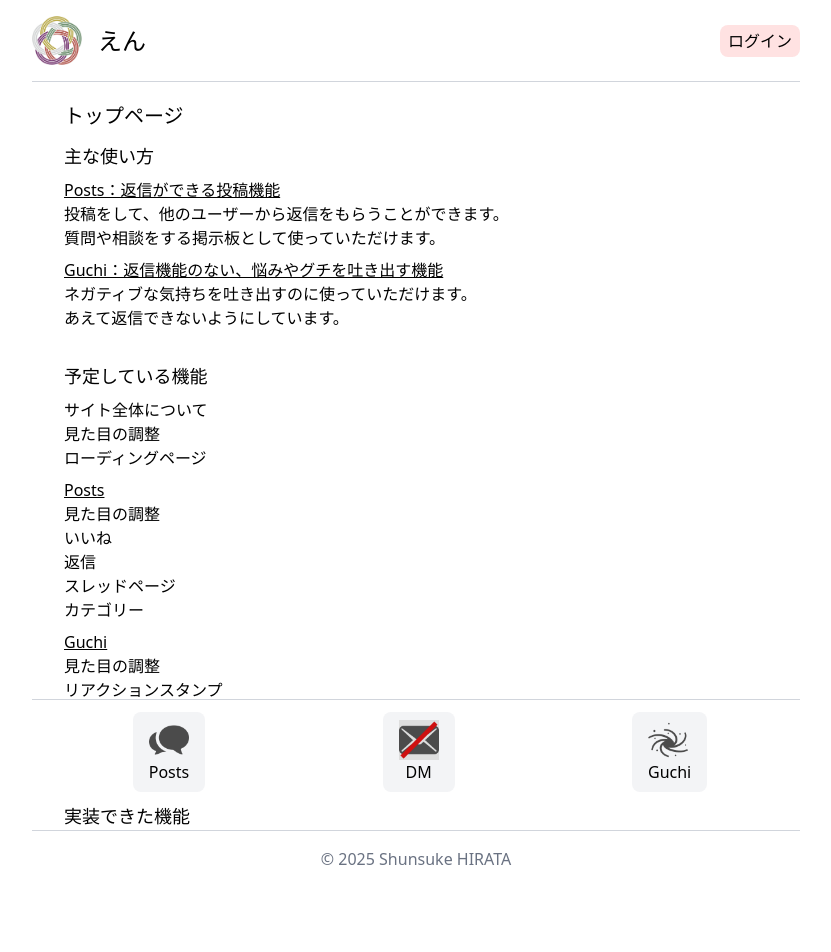
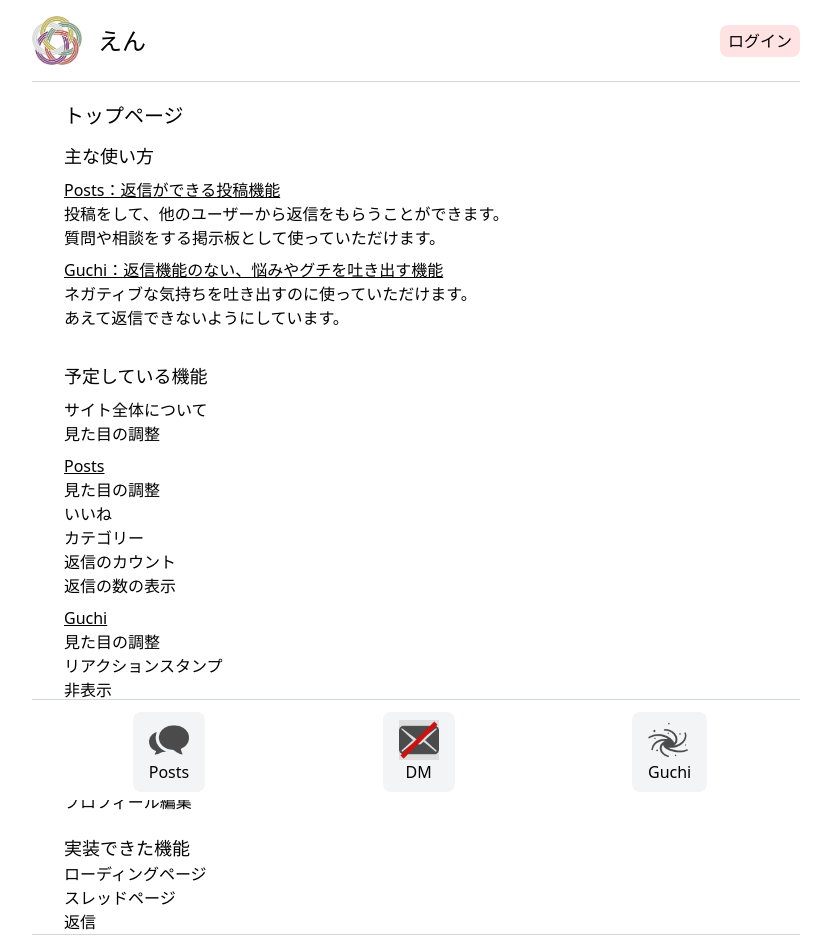
Before and after one commit to Shunsuke0205/message-board-site-on-vercel, a Next.js app: page / in a window 1280 px wide. Shown: the top 952 px of the page, without its empty margins (224-1055 px from the left). Built offline with nearby package versions, Linux system fonts and the light colour scheme; no server answers.

Commit message:
fix: update todo

```diff
--- a/src/app/page.tsx
+++ b/src/app/page.tsx
@@ -29,7 +29,6 @@ export default function Home() {
       <h3 className="mt-2">サイト全体について</h3>
       <ul>
         <li>見た目の調整</li>
-        <li>ローディングページ</li>
       </ul>
       <h3 className="mt-2">
         <Link href={"/posts"} className="underline">
@@ -39,9 +38,9 @@ export default function Home() {
       <ul>
         <li>見た目の調整</li>
         <li>いいね</li>
-        <li>返信</li>
-        <li>スレッドページ</li>
         <li>カテゴリー</li>
+        <li>返信のカウント</li>
+        <li>返信の数の表示</li>
       </ul>
       <h3 className="mt-2">
         <Link href={"/complain"} className="underline">
@@ -55,8 +54,18 @@ export default function Home() {
         <li>カテゴリー</li>
       </ul>
       <h3 className="mt-2">DM機能</h3>
+      <h3 className="mt-2">プロフィールページ</h3>
+      <ul>
+        <li>プロフィール編集</li>
+      </ul>
 
       <h2 className="mt-5 text-lg">実装できた機能</h2>
+      <ul>
+        <li>ローディングページ</li>
+        <li>スレッドページ</li>
+        <li>返信</li>
+        <li></li>
+      </ul>
     </div>
   );
 }
```
